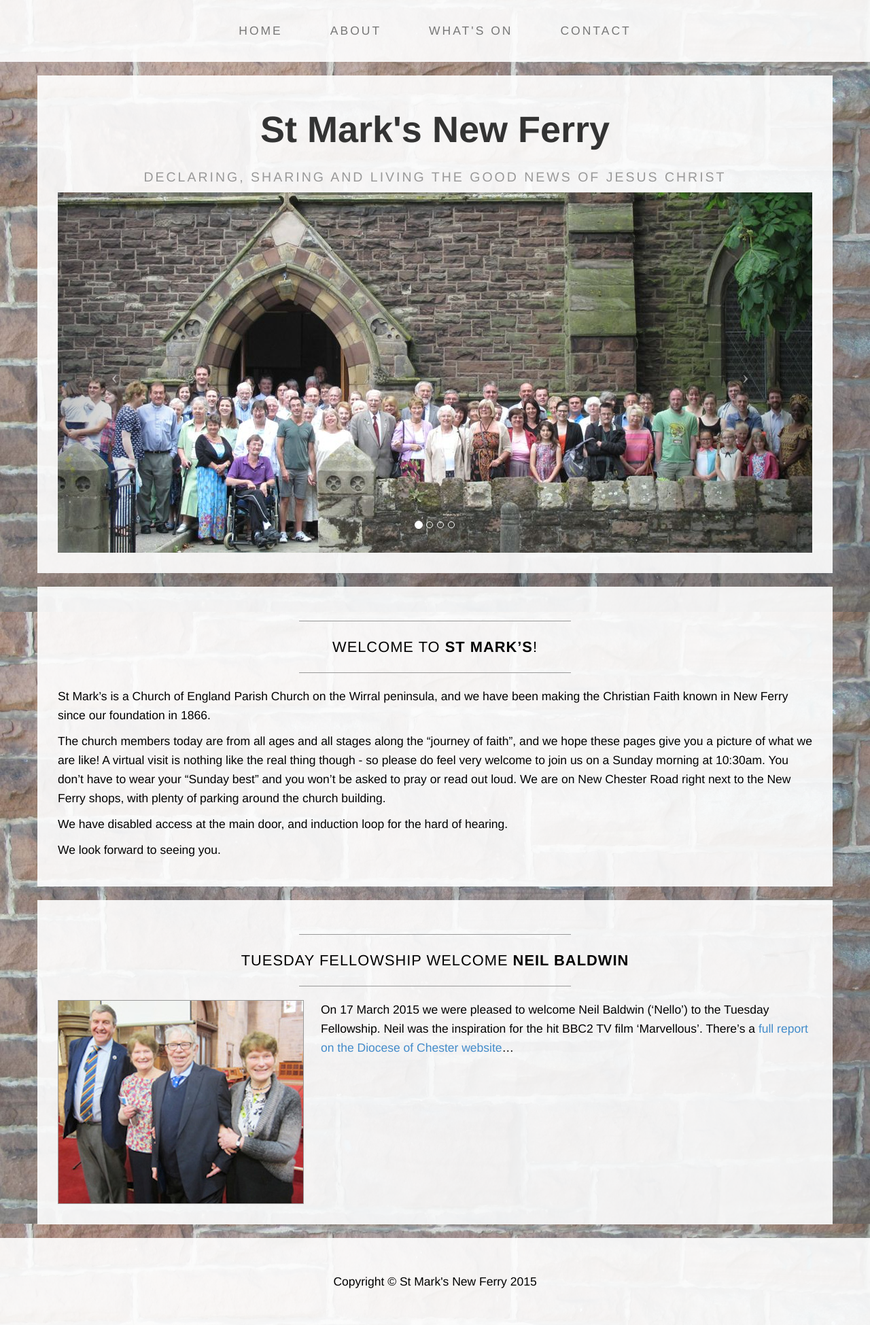
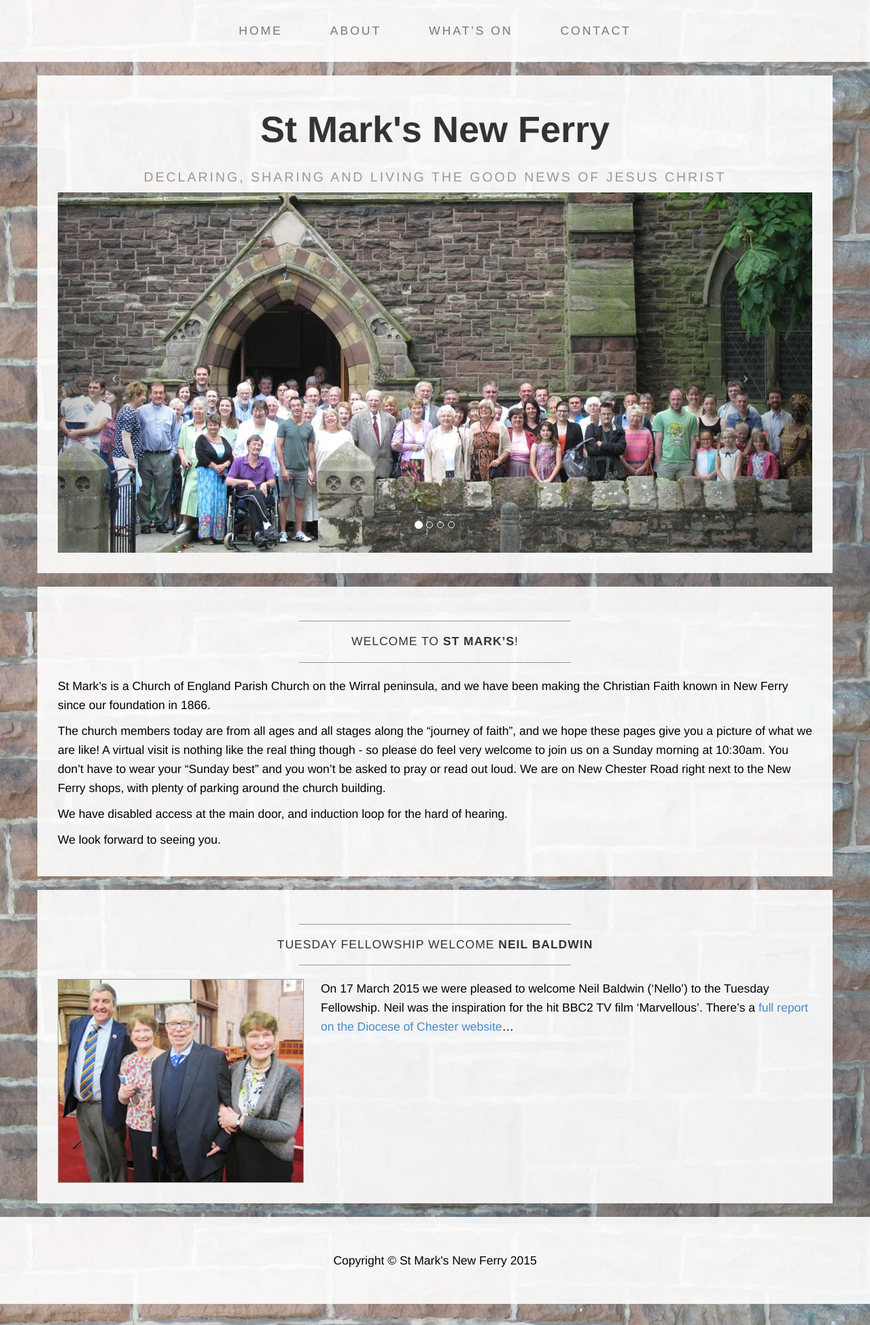
Before and after one commit to stmarksnewferry/stmarksnewferry.github.io, a Jekyll site: the page built from index.md, in a window 1280 px wide. Shown: the whole page at 68% size. Built offline with Jekyll 4.4.1, drawn with Linux system fonts in a browser that asks for light colours.

Commit message:
Strip p tags from markdownified box titles

```diff
--- a/_includes/box.html
+++ b/_includes/box.html
@@ -2,7 +2,7 @@
     <div class="box">
         <div class="col-lg-12">
           <hr>
-          <h2 class="intro-text text-center">{{ box.title | markdownify }}
+          <h2 class="intro-text text-center">{{ box.title | markdownify | remove: '<p>' | remove: '</p>' }}
           </h2>
           <hr>
           {% if box.img %}
```
